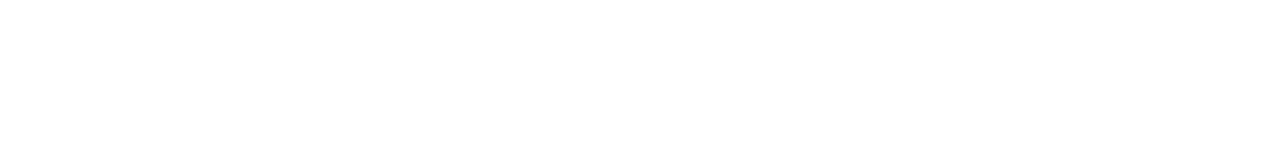
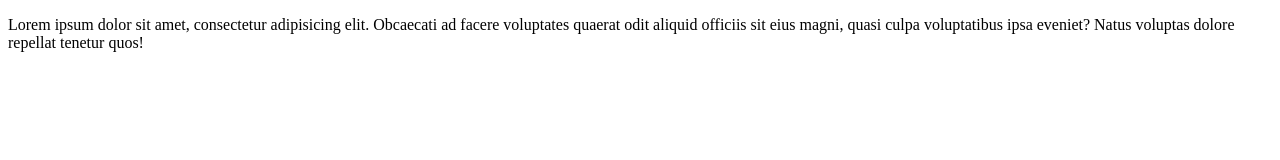
Before and after one commit to levi-hemanth/learn-html-css, a plain HTML site: page index.html in a window 1280 px wide. Drawn offline with Linux system fonts and the light colour scheme.

Commit message:
add section

```diff
--- a/index.html
+++ b/index.html
@@ -6,6 +6,10 @@
     <title>Document</title>
 </head>
 <body>
-
+    <section>
+        <div class="circle">
+            <p>Lorem ipsum dolor sit amet, consectetur adipisicing elit. Obcaecati ad facere voluptates quaerat odit aliquid officiis sit eius magni, quasi culpa voluptatibus ipsa eveniet? Natus voluptas dolore repellat tenetur quos!</p>
+        </div>
+    </section>
 </body>
 </html>
```
